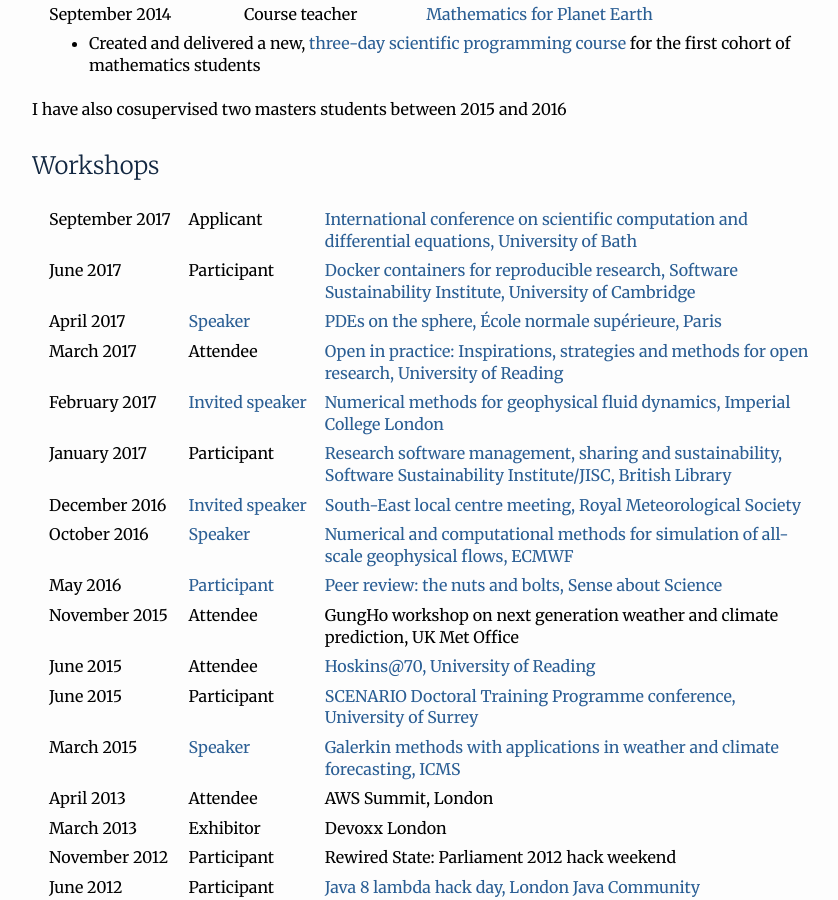
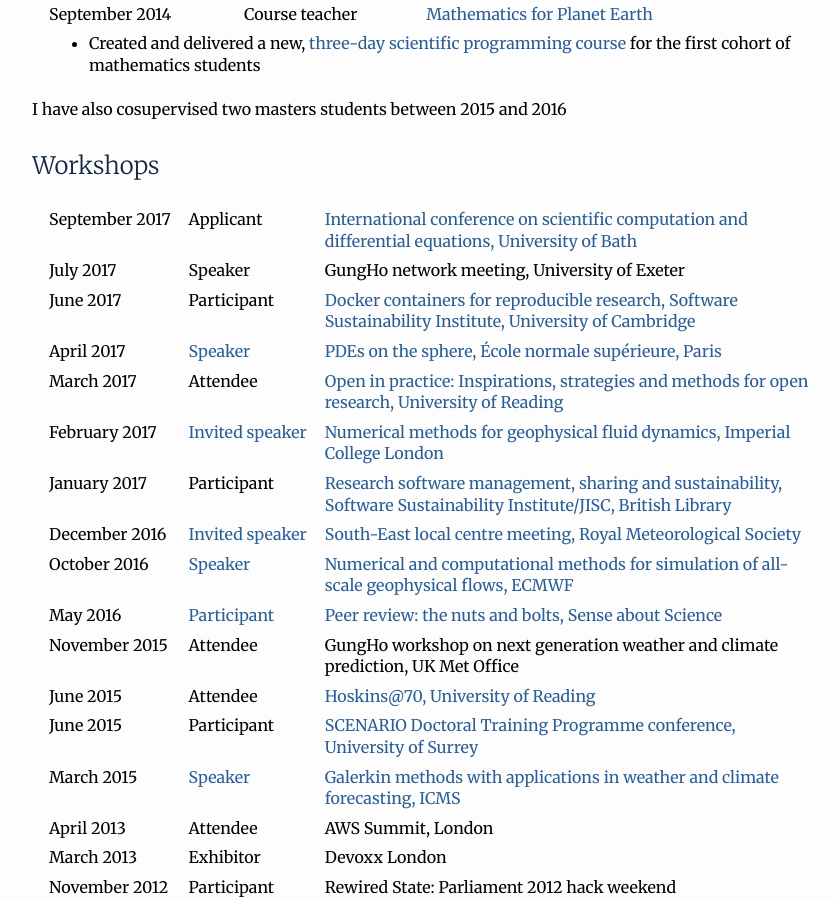
Before and after one commit to hertzsprung/hertzsprung.github.io, a Jekyll site: the page built from cv/index.html, in a window 1280 px wide and 900 px high, scrolled down 2846 px. Shown: the whole window, without its empty margins (208-1046 px from the left). Built offline with Jekyll 4.4.1, drawn with Linux system fonts in a browser that asks for light colours.

Commit message:
add GungHo network meeting

```diff
--- a/cv/index.html
+++ b/cv/index.html
@@ -179,6 +179,7 @@
 <table class="cv">
   <tbody>
     <tr><td>September 2017</td><td>Applicant</td><td><a href="https://sites.google.com/site/scicade2017/">International conference on scientific computation and differential equations, University of Bath</a></td></tr>
+    <tr><td>July 2017</td><td>Speaker</td><td>GungHo network meeting, University of Exeter</td></tr>
     <tr><td>June 2017</td><td>Participant</td><td><a href="https://www.software.ac.uk/c4rr">Docker containers for reproducible research, Software Sustainability Institute, University of Cambridge</a></td></tr>
     <tr><td>April 2017</td><td><a href="https://doi.org/10.6084/m9.figshare.4833554.v2">Speaker</a></td><td><a href="https://pdes2017.sciencesconf.org">PDEs on the sphere, École normale supérieure, Paris</a></td></tr>
     <tr><td>March 2017</td><td>Attendee</td><td><a href="https://blogs.reading.ac.uk/open-research/open-in-practice-inspirations-strategies-and-methods-for-open-research/">Open in practice: Inspirations, strategies and methods for open research, University of Reading</a></td></tr>
```
